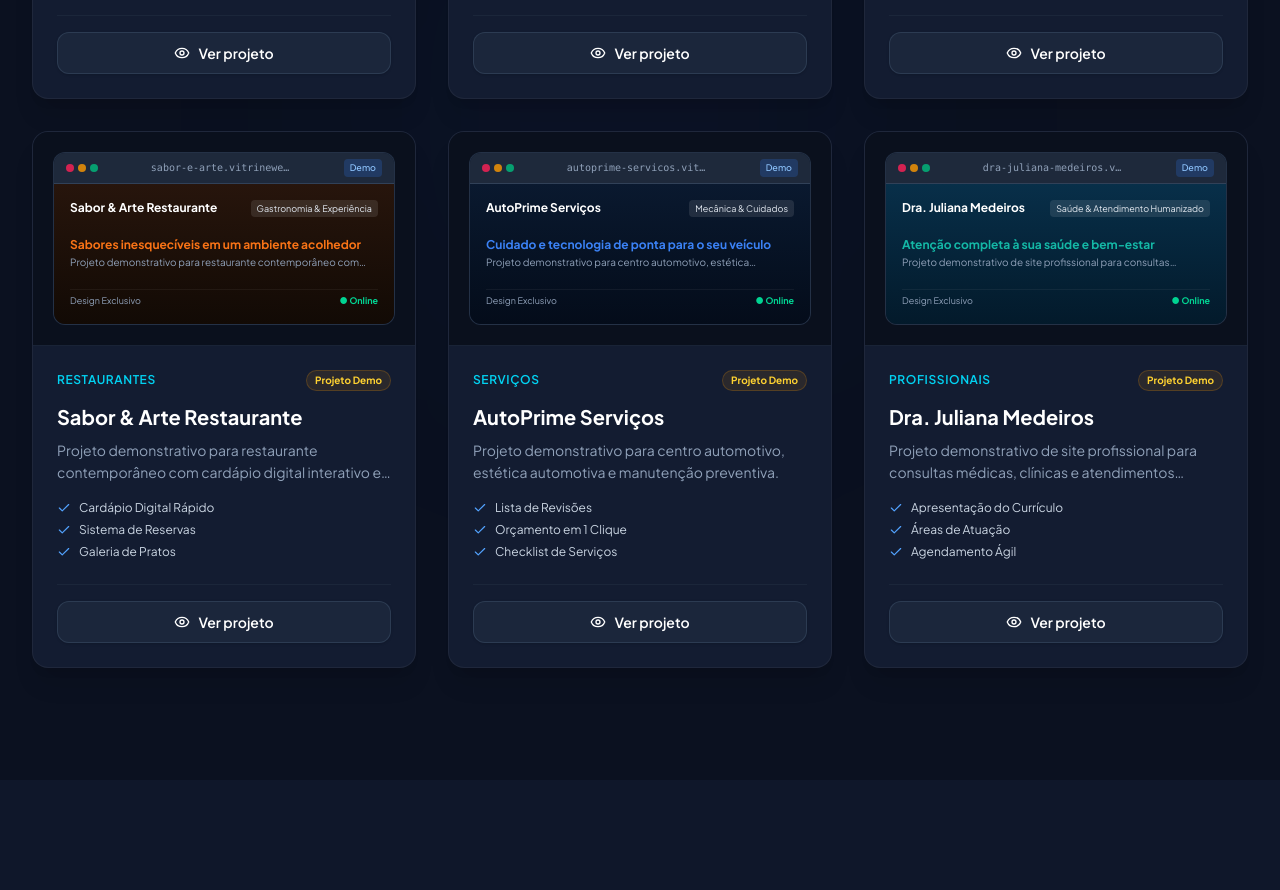
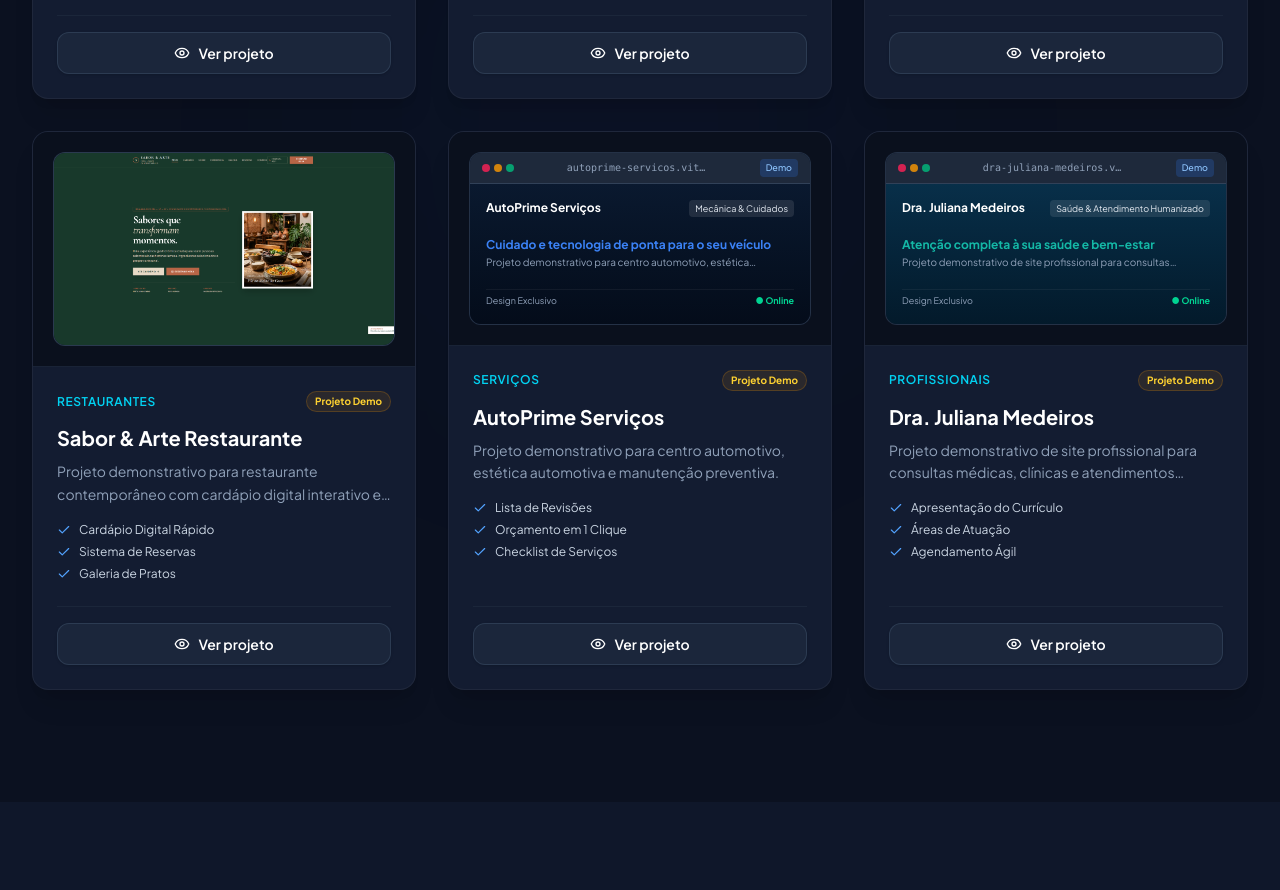
Before and after one commit to vitrineweboficial/VitrineWeb, a React (Vite) app: page / in a window 1280 px wide. Shown: the part 5560-6450 px from the top of the page. Built offline with nearby package versions, Linux system fonts and the light colour scheme.

Commit message:
Adiciona projeto Sabor e Arte ao portfolio

```diff
--- a/src/data/vitrineData.ts
+++ b/src/data/vitrineData.ts
@@ -117,8 +117,8 @@ export const PROJETOS: ProjetoItem[] = [
     nome: "Sabor & Arte Restaurante",
     categoria: "Restaurantes",
     descricao: "Projeto demonstrativo para restaurante contemporâneo com cardápio digital interativo e reservas.",
-    imagem: "",
-    link: "",
+    imagem: "/projects/sabor-e-arte.png",
+    link: "https://sabor-e-arte.pages.dev/",
     demo: true,
     etiqueta: "Projeto Demo",
     features: ["Cardápio Digital Rápido", "Sistema de Reservas", "Galeria de Pratos", "Localização & Horários"],
```
Also changed, not shown: public/projects/sabor-e-arte.png (added).
